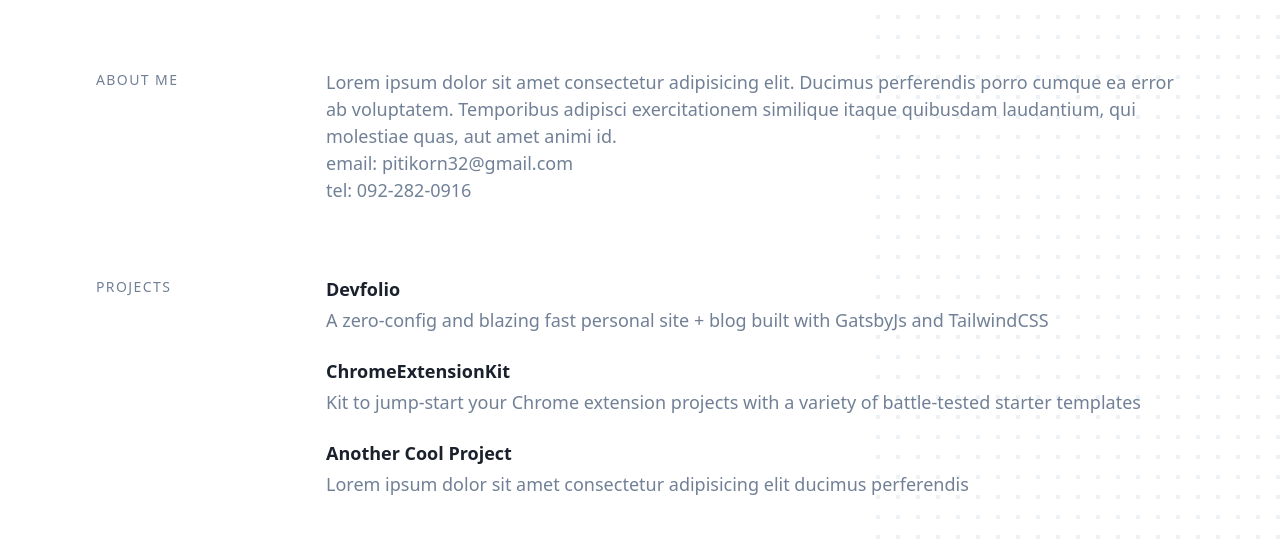
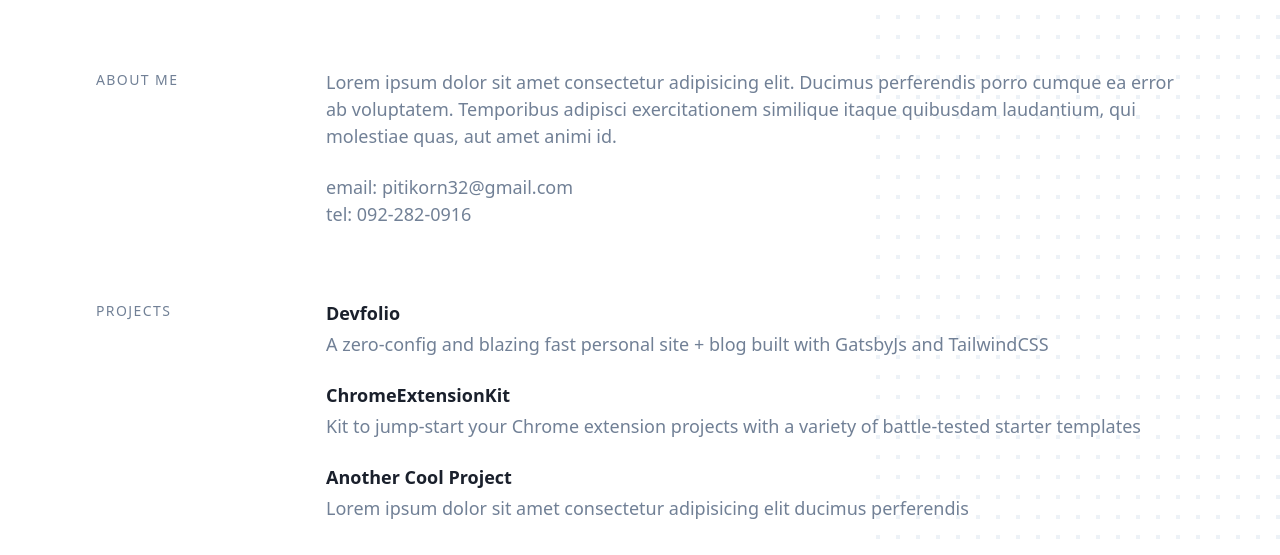
Before and after one commit to pitikorn32/portfolio, a Gatsby site: page / in a window 1280 px wide. Shown: the part 245-800 px from the top of the page. Built offline with nearby package versions, Linux system fonts and the light colour scheme; Gatsby itself is replaced by a stand-in of ours.

```diff
--- a/src/components/section-about/index.jsx
+++ b/src/components/section-about/index.jsx
@@ -6,7 +6,9 @@
   return (
     <Section title="About Me">
       <div className="mb-6">
-        <p>{about} <br /></p>
+        <p>{about}</p>
+      </div>
+      <div className="mb-6">
         <p><b>email:</b> pitikorn32@gmail.com</p>
         <p><b>tel:</b> 092-282-0916</p>
       </div>
```
